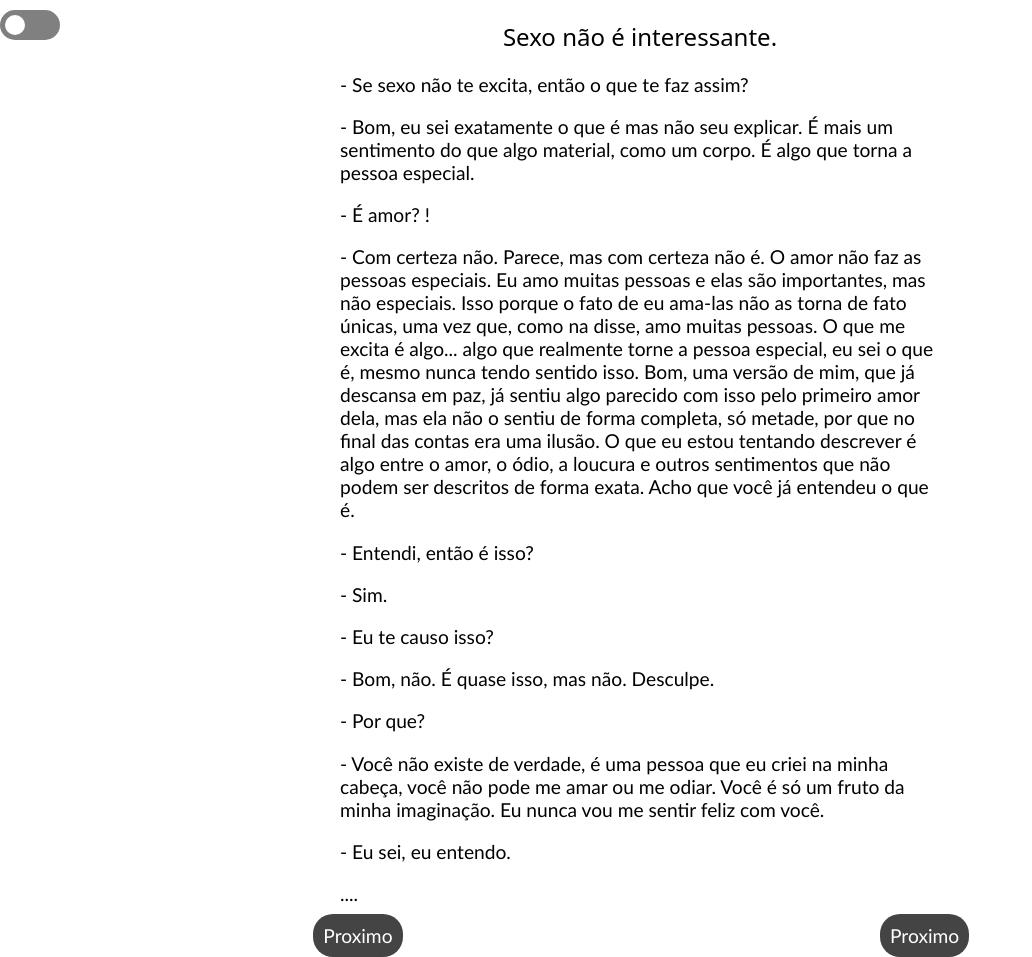
After one commit to Zuruy/MySites, a PHP site: page /capitulos/dialogos/cap2.html in a window 1280 px wide. The commit adds this page. Shown: the whole page, without its empty margins (0-1032 px from the left). Run offline with PHP 8.4, Linux system fonts and the light colour scheme; some web fonts are replaced.

Commit message:
mais coisas adiconadas

```diff
--- /dev/null
+++ b/Sites.teste/Livros/capitulos/dialogos/cap2.html
@@ -0,0 +1,38 @@
+<!DOCTYPE html>
+<html lang="pt-br">
+<head>
+    <meta charset="UTF-8">
+    <meta name="viewport" content="width=device-width, initial-scale=1.0">
+    <link rel="stylesheet" href="../../style.css">
+    <title>Capitulo 2</title>
+</head>
+<body>
+
+    <input type="checkbox" class="chek" id="switch">
+    <label for="switch" class="label">
+       <div id="movimento">
+       </div>
+    </label>
+
+    <div id="dark">
+        <div id="main">
+
+            <h2>Sexo não é interessante.</h2>
+            <p>- Se sexo não te excita, então o que te faz assim?  </p>
+            <p>- Bom, eu sei exatamente o que é mas não seu explicar. É mais um sentimento do que algo material, como um corpo. É algo que torna a pessoa especial. </p>
+            <p>- É amor? !</p>
+            <p>- Com certeza não. Parece, mas com certeza não é. O amor não faz as pessoas especiais. Eu amo muitas pessoas e elas são importantes, mas não especiais. Isso porque o fato de eu ama-las não as torna de fato únicas, uma vez que, como na disse, amo muitas pessoas. O que me excita é algo... algo que realmente torne a pessoa especial, eu sei o que é, mesmo nunca tendo sentido isso. Bom, uma versão de mim, que já descansa em paz, já sentiu algo parecido com isso pelo primeiro amor dela, mas ela não o sentiu de forma completa, só metade, por que no final das contas era uma ilusão. O que eu estou tentando descrever é algo entre o amor, o ódio, a loucura e outros sentimentos que não podem ser descritos de forma exata. Acho que você já entendeu o que é. </p>
+            <p>- Entendi, então é isso? </p>
+            <p>- Sim. </p>
+            <p>- Eu te causo isso? </p>
+            <p>- Bom, não. É quase isso, mas não. Desculpe. </p>
+            <p>- Por que?</p>
+            <p>- Você não existe de verdade, é uma pessoa que eu criei na minha cabeça, você não pode me amar ou me odiar. Você é só um fruto da minha imaginação. Eu nunca vou me sentir feliz com você. </p>
+            <p>- Eu sei, eu entendo. </p>
+            <p>....</p>
+            <a class="Proximo" href="cap3.html">Proximo</a>
+            <a class="anterior" href="cap1.html">Proximo</a>
+        </div>
+    </div>
+</body>
+</html>
--- a/Sites.teste/Livros/index.html
+++ b/Sites.teste/Livros/index.html
@@ -21,7 +21,8 @@
                 <h3>Capitulos</h3>
                     <ul>
                         <li><a class="link" href="capitulos/dialogos/cap1.html">Capitulo 1- Ola</a></li>
-                        <li><a class="link" href="">Capitulo 1- Ola</a></li>
+                        <li><a class="link" href="capitulos/dialogos/cap2.html">Capitulo 2- Sexo não é interessante.
+                        </a></li>
                         <li><a class="link" href="">Capitulo 1- Ola</a></li>
                         <li><a class="link" href="">Capitulo 1- Ola</a></li>
                     </ul>
--- a/Sites.teste/Livros/style.css
+++ b/Sites.teste/Livros/style.css
@@ -6,6 +6,7 @@
     display: none;
 }
 body{
+
     margin: 0%;
     padding: 0%;
 }
@@ -42,10 +43,13 @@ body{
 }
 
 #dark{
+    position: fixed;
+    overflow: scroll;
+    z-index: -1;
     transition-duration: 0.8s;
+    height: 100vh;
+    width: 100%;
 
-    width: 100%;
-    height: 100vh;
 }
 #main{
     font-family: 'Gill Sans', 'Gill Sans MT', Calibri, 'Trebuchet MS', sans-serif;
@@ -98,8 +102,8 @@ ul{
     line-height: 30px;
 }
 .Proximo{
-    position: absolute;
-    left: 80%;
+    position: relative;
+    left: 90%;
     margin-top: 30px;
     border-radius: 20px;
     font-size: 1.2em;
@@ -108,3 +112,17 @@ ul{
     text-decoration: none;
     background-color: rgb(68, 68, 68);
 }
+.anterior{
+    right: 20%;
+    position: relative;
+    margin-top: 30px;
+    border-radius: 20px;
+    font-size: 1.2em;
+    padding: 10px;
+    color: white;
+    text-decoration: none;
+    background-color: rgb(68, 68, 68);
+}
+p{
+
+}
```
